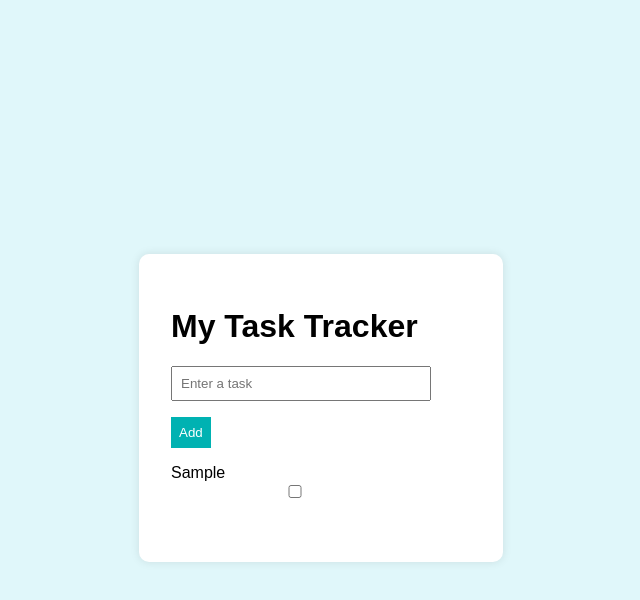
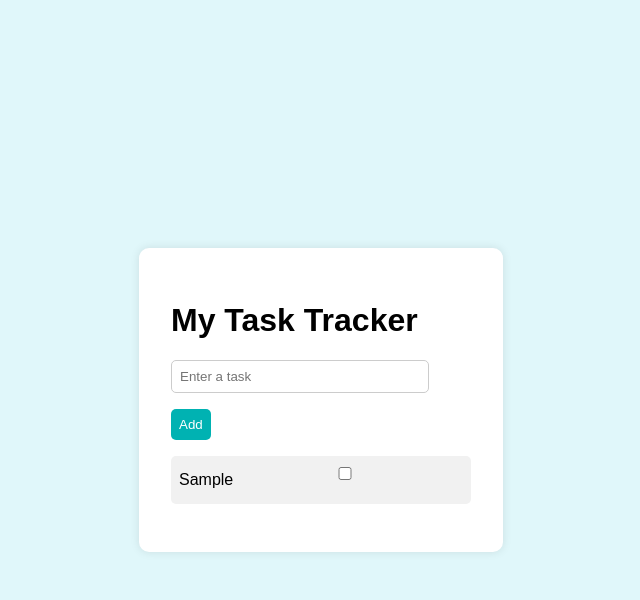
Before and after one commit to Betterself04/ToDo_Tracker, a plain HTML site: page todo_tracker/index.html in a window 1280 px wide. Both pictures are taken after typing "Sample" into the empty fields and a click on the button "Add". Shown: the whole page, without its empty margins (319-959 px from the left). Drawn offline with Linux system fonts and the light colour scheme.

Commit message:
Update style.css

```diff
--- a/todo_tracker/style.css
+++ b/todo_tracker/style.css
@@ -1,39 +1,58 @@
-
+/* General Body Styling */
 body {
     font-family: sans-serif;
     background: #e0f7fa;
-  display: flex;                        /* Uses Flexbox for layout */
-  justify-content: center;             /* Centers the content horizontally */
-  align-items: center;                 /* Centers the content vertically */
-  height: 100vh;                        /* Full height of the viewport */
+    display: flex;
+    justify-content: center;
+    align-items: center;
+    height: 100vh;
+    margin: 0;
   }
 
-/* Container box for the main content */
+  /* Container for the Task Tracker */
   .container {
     background: white;
     padding: 2rem;
-  border-radius: 10px;                  /* Rounded corners */
+    border-radius: 10px;
     width: 300px;
-  box-shadow: 0 0 10px rgba(0,0,0,0.1); /* Subtle shadow for depth */
+    box-shadow: 0 0 10px rgba(0,0,0,0.1);
   }
 
-/* Styling for all input fields */
+  /* Styling for Task Input */
   input {
-  width: 80%;                           /* Takes up 80% of the container width */
-  padding: 0.5rem;                      /* Inner spacing for better readability */
-  margin-bottom: 1rem;                 /* Space below the input */
+    width: 80%;
+    padding: 0.5rem;
+    margin-bottom: 1rem;
+    border-radius: 5px;
+    border: 1px solid #ccc;
   }
 
-/*styling for all input buttons*/
+  /* Styling for Add Button */
   button {
-  padding: 0.5rem;                      /* Inner padding */
+    padding: 0.5rem;
     background: #00b2b2;
-  color: white;                         /* White text on the button */
-  border: none;                         /* No default border */
+    color: white;
+    border: none;
+    cursor: pointer;
+    border-radius: 5px;
   }
 
-/* Style for unordered list */
+  /* Styling for Task List */
   ul {
-  list-style-type: none;               /* Removes bullet points from the list */
-  padding: 0;                          /* Removes default padding */
+    list-style-type: none;
+    padding: 0;
   }
+
+  /* Task List Item Styling */
+  li {
+    background-color: #f1f1f1;
+    padding: 0.5rem;
+    margin: 0.5rem 0;
+    display: flex;
+    align-items: center;
+    border-radius: 5px;
+  }
+
+  li input {
+    margin-right: 10px;
+  }
```
Lines whose indentation alone changed are shown as unchanged.
